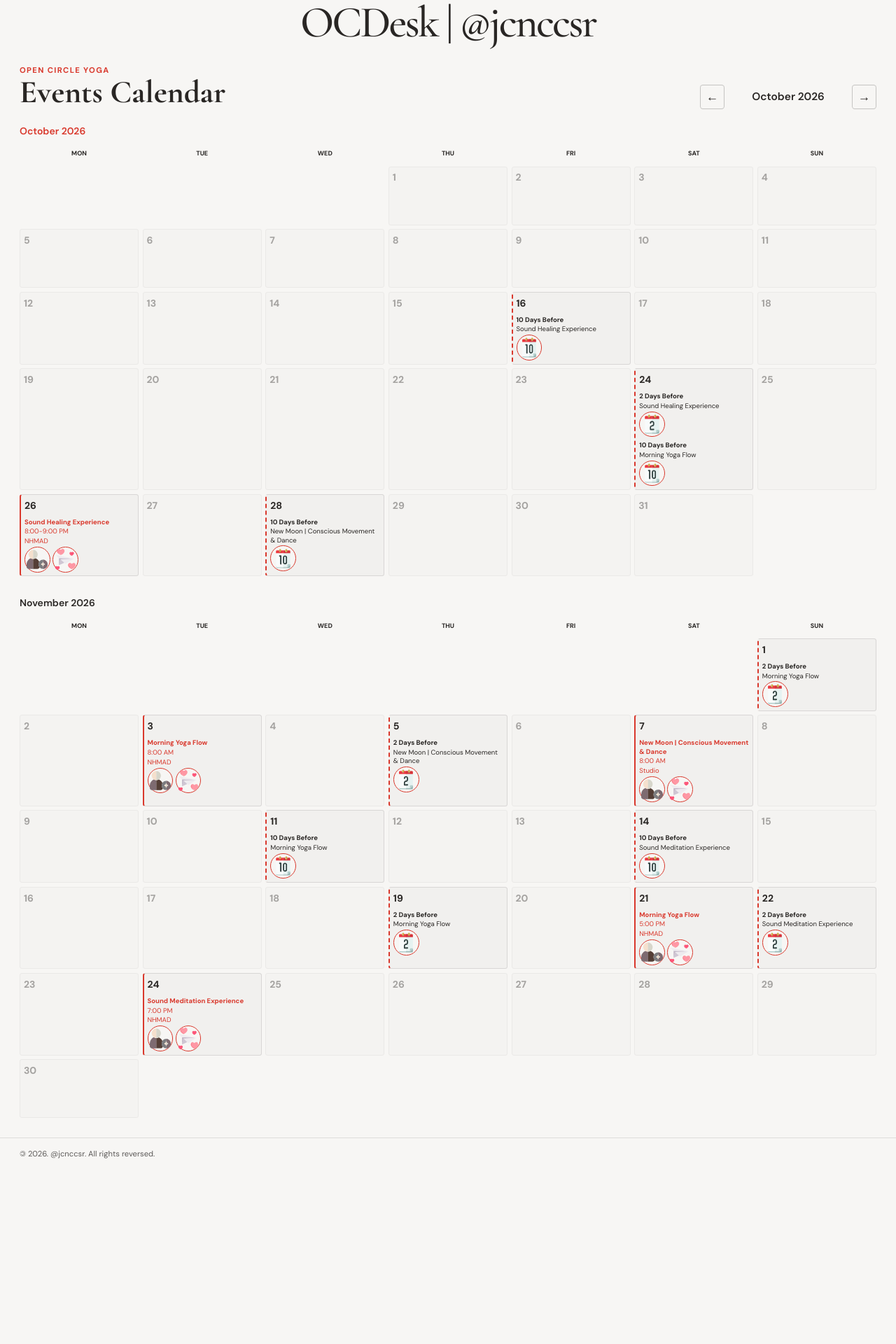
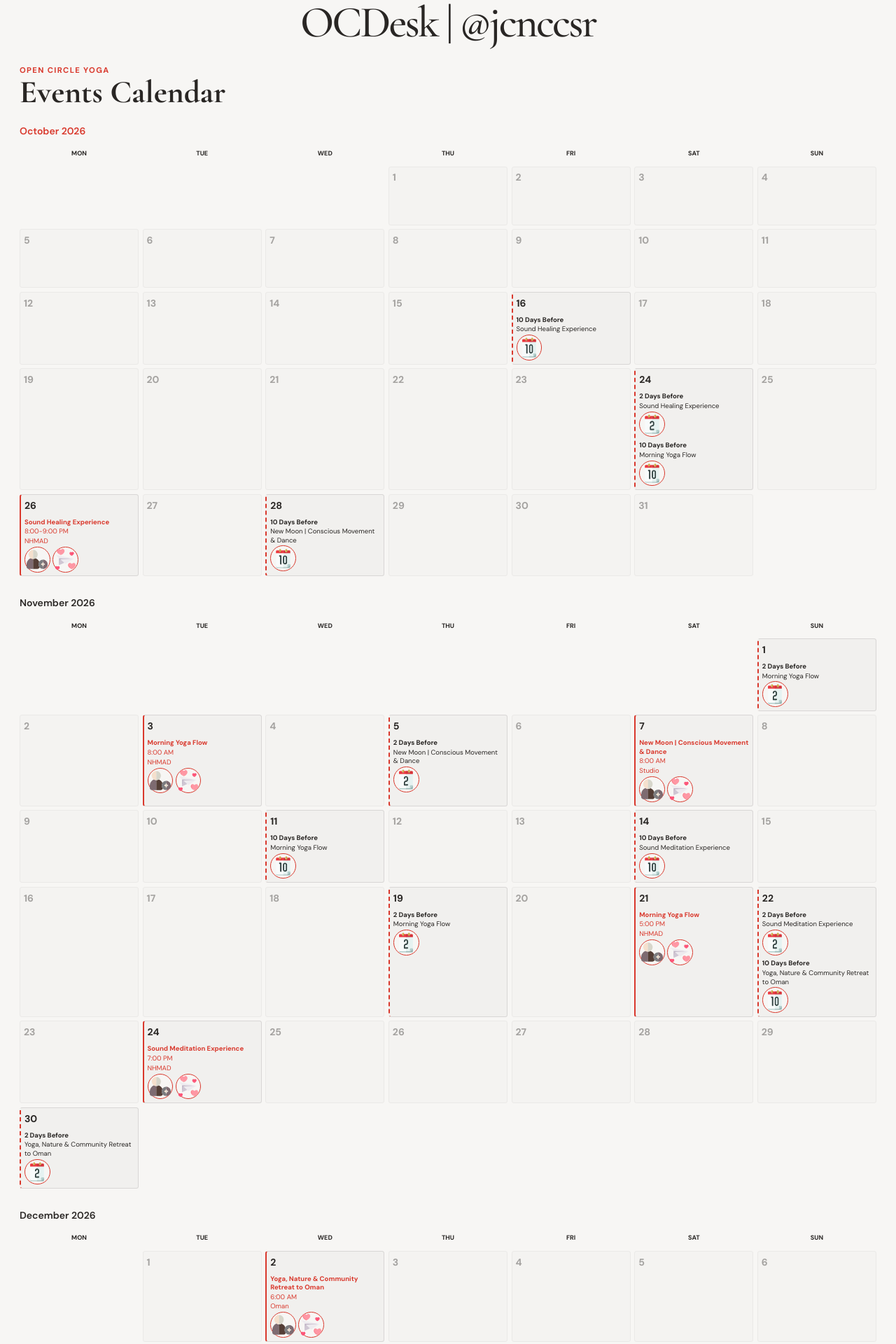
Before and after one commit to jcnccsr/oc, a Next.js app: page / in a window 1280 px wide. Shown: the part 80-2000 px from the top of the page at 70% size. Before the commit the page ends 1758 px from the top, so only its background shows below. Built offline with nearby package versions, Linux system fonts and the light colour scheme.

Commit message:
Add retreats to the logic

```diff
--- a/src/components/Calendar/Calendar.module.css
+++ b/src/components/Calendar/Calendar.module.css
@@ -30,20 +30,6 @@
   line-height: 1.05;
 }
 
-.monthControls {
-  display: flex;
-  align-items: center;
-  gap: 1rem;
-}
-
-.monthControls h3 {
-  min-width: 11rem;
-  text-align: center;
-  font-family: var(--font-dm-sans), sans-serif;
-  font-size: 1.1rem;
-  font-weight: 600;
-}
-
 .months {
   display: grid;
   grid-template-columns: 1fr;
@@ -52,10 +38,6 @@
 
 .month {
   min-width: 0;
-}
-
-.monthWithoutRelevantDates {
-  display: none;
 }
 
 .monthLabel,
@@ -68,28 +50,6 @@
 
 .currentMonthLabel {
   color: var(--hue-rouge);
-}
-
-.monthControls button {
-  width: 2.5rem;
-  height: 2.5rem;
-  border: 1px solid color-mix(in srgb, var(--foreground) 24%, transparent);
-  border-radius: 0.3rem;
-  color: var(--foreground);
-  background: var(--background);
-  font-size: 1.25rem;
-  transition: color 160ms ease, background-color 160ms ease, border-color 160ms ease;
-}
-
-.monthControls button:hover {
-  color: var(--foreground);
-  border-color: var(--hue-sauge);
-  background: var(--hue-sauge);
-}
-
-.monthControls button:focus-visible {
-  outline: 2px solid var(--hue-rouge);
-  outline-offset: 2px;
 }
 
 .calendarGrid {
@@ -210,15 +170,6 @@
     flex-direction: column;
   }
 
-  .monthControls {
-    width: 100%;
-    justify-content: space-between;
-  }
-
-  .monthControls h3 {
-    min-width: 0;
-  }
-
   .calendarGrid {
     grid-template-columns: repeat(2, minmax(0, 1fr));
     gap: 0.5rem;
--- a/src/components/Calendar/index.js
+++ b/src/components/Calendar/index.js
@@ -1,6 +1,5 @@
 "use client";
 
-import { useState } from "react";
 import EventMessageComposer from "@/components/EventMessageComposer";
 import contents from "@/data/contents.json";
 import { getEventHref, messageTypes } from "@/utils/eventMessages";
@@ -68,7 +67,7 @@ function EventItem({ item }) {
     <div className={`${styles.eventItem} ${isEvent ? styles.eventItemMain : styles.eventItemReminder}`}>
       {isEvent ? (
         <>
-          <a className={styles.eventName} href={getEventHref(event.link)} target="_blank" rel="noreferrer">
+          <a className={styles.eventName} href={getEventHref(event.link, event.resourceType)} target="_blank" rel="noreferrer">
             {event.name}
           </a>
           <span>{event.time}</span>
@@ -90,10 +89,6 @@ function CalendarMonth({ month, itemsByDate, isCurrentMonth }) {
   const startDay = contents.calendar.weekStartsOn % 7;
   const startOffset = (firstDay.getDay() - startDay + 7) % 7;
   const daysInMonth = new Date(month.getFullYear(), month.getMonth() + 1, 0).getDate();
-  const monthPrefix = `${month.getFullYear()}-${String(month.getMonth() + 1).padStart(2, "0")}-`;
-  const hasRelevantDates = Array.from(itemsByDate.keys()).some((key) =>
-    key.startsWith(monthPrefix),
-  );
   const cellCount = Math.ceil((startOffset + daysInMonth) / 7) * 7;
   const days = Array.from({ length: cellCount }, (_, index) => {
     const day = index - startOffset + 1;
@@ -104,10 +99,7 @@ function CalendarMonth({ month, itemsByDate, isCurrentMonth }) {
   const label = new Intl.DateTimeFormat("en", { month: "long", year: "numeric" }).format(month);
 
   return (
-    <section
-      className={`${styles.month} ${!hasRelevantDates ? styles.monthWithoutRelevantDates : ""}`}
-      aria-label={label}
-    >
+    <section className={styles.month} aria-label={label}>
       <h3 className={isCurrentMonth ? styles.currentMonthLabel : styles.monthLabel}>{label}</h3>
       <div className={styles.calendarGrid} role="grid" aria-label={`${label} calendar dates`}>
         {weekdays.map((weekday) => (
@@ -159,18 +151,18 @@ function CalendarMonth({ month, itemsByDate, isCurrentMonth }) {
 }
 
 export default function Calendar() {
-  const [month, setMonth] = useState(() => {
-    const today = new Date();
-    return new Date(today.getFullYear(), today.getMonth(), 1);
+  const today = new Date();
+  const year = today.getFullYear();
+  const calendarEntries = [
+    ...contents.events.map((event) => ({ ...event, resourceType: "event" })),
+    ...contents.retreats.map((retreat) => ({ ...retreat, resourceType: "retreat" })),
+  ];
+  const itemsByDate = getCalendarItems(calendarEntries);
+  const months = Array.from({ length: 12 }, (_, index) => new Date(year, index, 1)).filter((month) => {
+    const monthPrefix = `${year}-${String(month.getMonth() + 1).padStart(2, "0")}-`;
+    return Array.from(itemsByDate.keys()).some((key) => key.startsWith(monthPrefix));
   });
-  const itemsByDate = getCalendarItems(contents.events);
-  const label = new Intl.DateTimeFormat("en", { month: "long", year: "numeric" }).format(month);
-  const months = [-1, 0, 1].map((offset) => new Date(month.getFullYear(), month.getMonth() + offset, 1));
   const { title, eyebrow, emptyMessage } = contents.calendar;
-
-  function changeMonth(offset) {
-    setMonth((current) => new Date(current.getFullYear(), current.getMonth() + offset, 1));
-  }
 
   return (
     <main className={styles.main}>
@@ -180,28 +172,22 @@ export default function Calendar() {
             <p className={styles.eyebrow}>{eyebrow}</p>
             <h2>{title}</h2>
           </div>
-          <div className={styles.monthControls}>
-            <button type="button" onClick={() => changeMonth(-1)} aria-label="Previous month">
-              &larr;
-            </button>
-            <h3 aria-live="polite">{label}</h3>
-            <button type="button" onClick={() => changeMonth(1)} aria-label="Next month">
-              &rarr;
-            </button>
-          </div>
         </div>
 
         <div className={styles.months}>
-          {months.map((visibleMonth, index) => (
+          {months.map((visibleMonth) => (
             <CalendarMonth
               key={dateKey(visibleMonth)}
               month={visibleMonth}
               itemsByDate={itemsByDate}
-              isCurrentMonth={index === 1}
+              isCurrentMonth={
+                visibleMonth.getFullYear() === today.getFullYear()
+                && visibleMonth.getMonth() === today.getMonth()
+              }
             />
           ))}
         </div>
-        {contents.events.length === 0 && (
+        {months.length === 0 && (
           <p className={styles.emptyState}>{emptyMessage}</p>
         )}
       </section>
--- a/src/components/EventMessageComposer/index.js
+++ b/src/components/EventMessageComposer/index.js
@@ -54,7 +54,7 @@ export default function EventMessageComposer({ event, availableMessages }) {
   async function copyMessage() {
     try {
       await navigator.clipboard.writeText(generatedMessage);
-      setCopyStatus("Message copied.");
+      dialogRef.current?.close();
     } catch {
       setCopyStatus("Copy failed. Check clipboard permissions.");
     }
--- a/src/data/contents.json
+++ b/src/data/contents.json
@@ -1,6 +1,7 @@
 {
   "calendar": {
     "eventUrl": "https://www.opencircleyoga.org/event/",
+    "retreatUrl": "https://www.opencircleyoga.org/retreat/",
     "title": "Events Calendar",
     "eyebrow": "Open Circle Yoga",
     "emptyMessage": "No events have been added yet.",
@@ -418,6 +419,16 @@
       "eventType": "nhmadSoundHealing"
     }
   ],
+  "retreats": [
+    {
+      "name": "Yoga, Nature & Community Retreat to Oman",
+      "date": "2026-12-02",
+      "location": "Oman",
+      "time":"6:00 AM",
+      "link": "HikingYogaRetreatOman",
+      "facilitator": "Sundar & Elena"
+    }
+  ],
   "companies": [
     {
       "name": "Etisalat",
--- a/src/utils/eventMessages.js
+++ b/src/utils/eventMessages.js
@@ -1,7 +1,6 @@
 import contents from "@/data/contents.json";
 
 const calendar = contents.calendar;
-const eventUrl = calendar.eventUrl;
 export const messageTypes = calendar.messageTypes;
 export const titleIcons = calendar.titleIcons;
 export const titleOptions = calendar.titleOptions;
@@ -30,11 +29,13 @@ function interpolate(template, values) {
   return template.replace(/\{\{(\w+)\}\}/g, (_, key) => values[key] ?? "");
 }
 
-export function getEventHref(link) {
+export function getEventHref(link, resourceType = "event") {
+  const route = resourceType === "retreat" ? calendar.retreatUrl : calendar.eventUrl;
   const path = link
-    .replace(/^https:\/\/www\.opencircleyoga\.org\/event\//, "")
+    .replace(/^https:\/\/www\.opencircleyoga\.org\/(?:event|retreat)\//, "")
+    .replace(/^\/?(?:event|retreat)\//, "")
     .replace(/^\/+/, "");
-  return `${eventUrl}${path}`;
+  return `${route}${path}`;
 }
 
 export function isValidEventDate(value) {
@@ -107,7 +108,7 @@ export function generateEventMessage(messageType, event) {
     day: "numeric",
   }).format(date);
   const locationName = locationType === "custom" ? event.location : location.name;
-  const eventHref = getEventHref(event.link);
+  const eventHref = getEventHref(event.link, event.resourceType);
   const values = {
     name: event.messageName ?? event.name,
     date: formattedDate,
```
